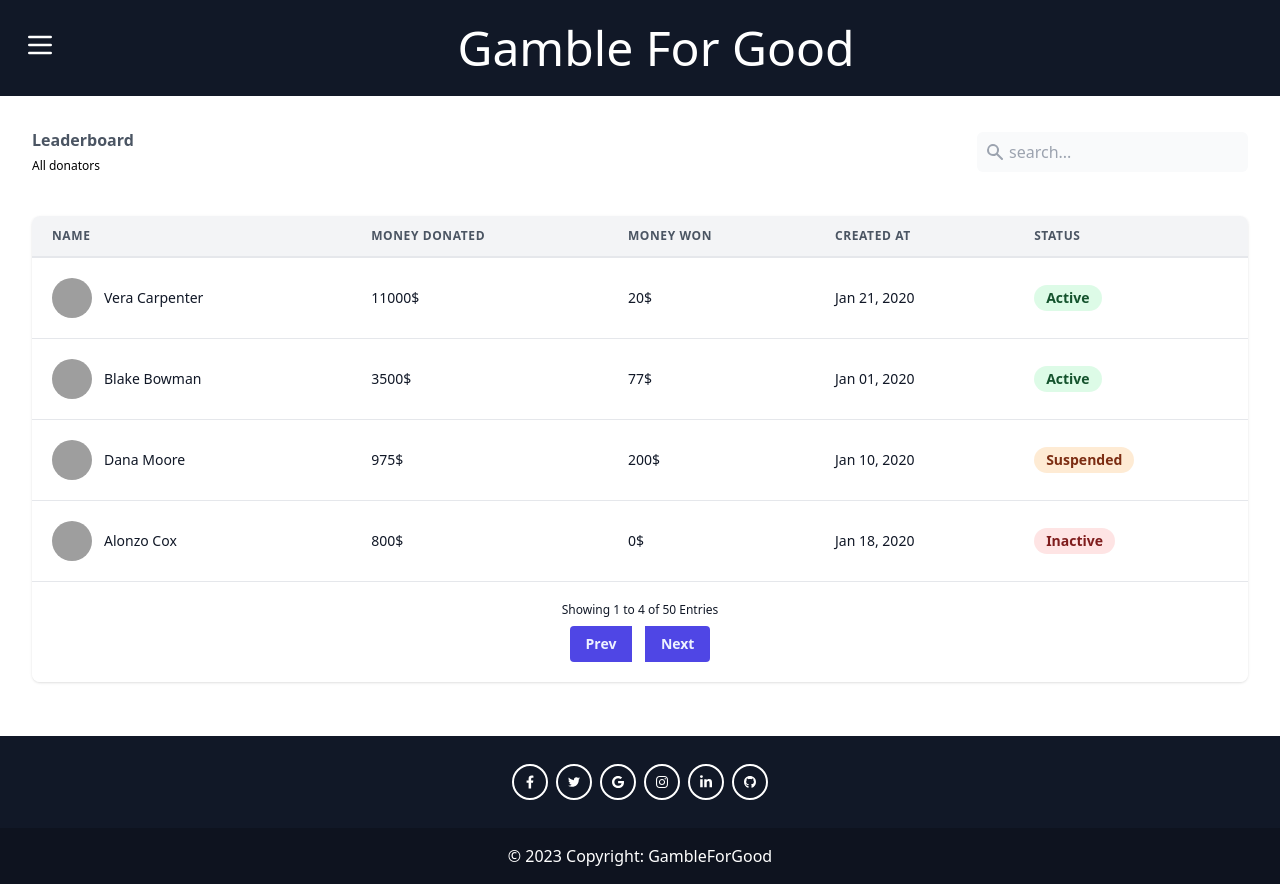
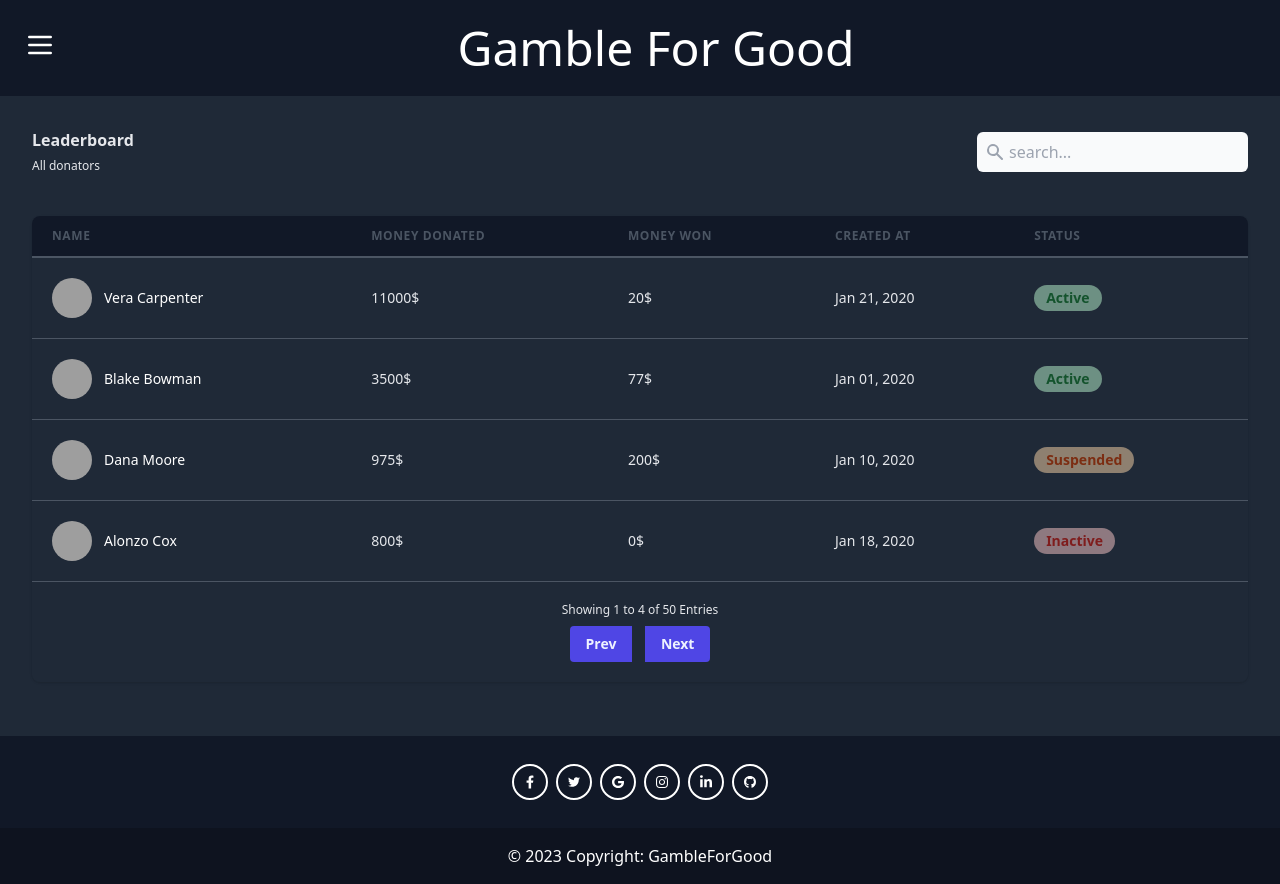
Before and after one commit to abbindustrigymnasium/fn-projekt-6, a Nuxt app in the folder GambleForGood/: page /leaderboard in a window 1280 px wide. Built offline with nearby package versions, Linux system fonts and the light colour scheme; grey boxes are pictures that could not be loaded.

Commit message:
+ laederboard dark mode, error page

```diff
--- /dev/null
+++ b/GambleForGood/error.vue
@@ -0,0 +1,25 @@
+<template>
+    <div class="lg:px-24 lg:py-24 md:py-20 md:px-44 px-4 py-24 items-center flex justify-center flex-col-reverse lg:flex-row md:gap-28 gap-16">
+            <div class="xl:pt-24 w-full xl:w-1/2 relative pb-12 lg:pb-0">
+                <div class="relative">
+                    <div class="absolute">
+                        <div class="">
+                            <h1 class="my-2 text-gray-800 font-bold text-2xl">
+                                Looks like you've lost your way
+                            </h1>
+                            <p class="my-2 text-gray-800">Press the button below to gamble some more</p>
+                            <NuxtLink to="/">
+                            <button class="sm:w-full lg:w-auto my-2 border rounded md py-4 px-8 text-center bg-indigo-600 text-white hover:bg-indigo-700 focus:outline-none focus:ring-2 focus:ring-indigo-700 focus:ring-opacity-50">Back to gambling</button>
+                            </NuxtLink>
+                        </div>
+                    </div>
+                    <div>
+                        <img src="https://i.ibb.co/G9DC8S0/404-2.png" />
+                    </div>
+                </div>
+            </div>
+            <div>
+                <img src="https://i.ibb.co/ck1SGFJ/Group.png" />
+            </div>
+        </div>
+</template>
--- a/GambleForGood/pages/leaderboard.vue
+++ b/GambleForGood/pages/leaderboard.vue
@@ -1,9 +1,9 @@
 <template>
-   <div class="bg-white p-8 w-full">
+   <div class="bg-gray-800 p-8 w-full">
 	<div class=" flex items-center justify-between pb-6">
 		<div>
-			<h2 class="text-gray-600 font-semibold">Leaderboard</h2>
-			<span class="text-xs">All donators</span>
+			<h2 class="text-gray-200 font-semibold">Leaderboard</h2>
+			<span class="text-xs text-gray-200">All donators</span>
 		</div>
 		<div class="flex items-center justify-between">
 			<div class="flex bg-gray-50 items-center p-2 rounded-md">
@@ -28,30 +28,30 @@
 						<thead>
 							<tr>
 								<th
-									class="px-5 py-3 border-b-2 border-gray-200 bg-gray-100 text-left text-xs font-semibold text-gray-600 uppercase tracking-wider">
+									class="px-5 py-3 border-b-2 border-gray-600 bg-gray-900 text-left text-xs font-semibold text-gray-600 uppercase tracking-wider">
 									Name
 								</th>
 								<th
-									class="px-5 py-3 border-b-2 border-gray-200 bg-gray-100 text-left text-xs font-semibold text-gray-600 uppercase tracking-wider">
+									class="px-5 py-3 border-b-2 border-gray-600 bg-gray-900 text-left text-xs font-semibold text-gray-600 uppercase tracking-wider">
 									Money donated
 								</th>
 								<th
-									class="px-5 py-3 border-b-2 border-gray-200 bg-gray-100 text-left text-xs font-semibold text-gray-600 uppercase tracking-wider">
+									class="px-5 py-3 border-b-2 border-gray-600 bg-gray-900 text-left text-xs font-semibold text-gray-600 uppercase tracking-wider">
 									Money won
 								</th>
 								<th
-									class="px-5 py-3 border-b-2 border-gray-200 bg-gray-100 text-left text-xs font-semibold text-gray-600 uppercase tracking-wider">
+									class="px-5 py-3 border-b-2 border-gray-600 bg-gray-900 text-left text-xs font-semibold text-gray-600 uppercase tracking-wider">
 									Created at
 								</th>
 								<th
-									class="px-5 py-3 border-b-2 border-gray-200 bg-gray-100 text-left text-xs font-semibold text-gray-600 uppercase tracking-wider">
+									class="px-5 py-3 border-b-2 border-gray-600 bg-gray-900 text-left text-xs font-semibold text-gray-600 uppercase tracking-wider">
 									Status
 								</th>
 							</tr>
 						</thead>
 						<tbody>
 							<tr>
-								<td class="px-5 py-5 border-b border-gray-200 bg-white text-sm">
+								<td class="px-5 py-5 border-b border-gray-600 bg-gray-800 text-sm">
 									<div class="flex items-center">
 										<div class="flex-shrink-0 w-10 h-10">
 											<img class="w-full h-full rounded-full"
@@ -60,27 +60,27 @@
                                         </div>
 											<div class="ml-3 cursor-pointer ">
                                                 <a href="/randomprofile">
-												<p class="text-gray-900 whitespace-no-wrap">
+												<p class="text-white whitespace-no-wrap">
 													Vera Carpenter
 												</p>
                                                 </a>
 											</div>
 										</div>
 								</td>
-								<td class="px-5 py-5 border-b border-gray-200 bg-white text-sm">
-									<p class="text-gray-900 whitespace-no-wrap">11000$</p>
+								<td class="px-5 py-5 border-b border-gray-600 bg-gray-800 text-sm">
+									<p class="text-gray-200 whitespace-no-wrap">11000$</p>
 								</td>
-								<td class="px-5 py-5 border-b border-gray-200 bg-white text-sm">
-									<p class="text-gray-900 whitespace-no-wrap">
+								<td class="px-5 py-5 border-b border-gray-600 bg-gray-800 text-sm">
+									<p class="text-gray-200 whitespace-no-wrap">
 										20$
 									</p>
 								</td>
-								<td class="px-5 py-5 border-b border-gray-200 bg-white text-sm">
-									<p class="text-gray-900 whitespace-no-wrap">
+								<td class="px-5 py-5 border-b border-gray-600 bg-gray-800 text-sm">
+									<p class="text-gray-200 whitespace-no-wrap">
 										Jan 21, 2020
 									</p>
 								</td>
-								<td class="px-5 py-5 border-b border-gray-200 bg-white text-sm">
+								<td class="px-5 py-5 border-b border-gray-600 bg-gray-800 text-sm">
 									<span
                                         class="relative inline-block px-3 py-1 font-semibold text-green-900 leading-tight">
                                         <span aria-hidden
@@ -90,7 +90,7 @@
 								</td>
 							</tr>
 							<tr>
-								<td class="px-5 py-5 border-b border-gray-200 bg-white text-sm">
+								<td class="px-5 py-5 border-b border-gray-600 bg-gray-800 text-sm">
 									<div class="flex items-center">
 										<div class="flex-shrink-0 w-10 h-10">
 											<img class="w-full h-full rounded-full"
@@ -98,26 +98,26 @@
                                                 alt="" />
                                         </div>
 											<div class="ml-3 cursor-pointer">
-												<p class="text-gray-900 whitespace-no-wrap">
+												<p class="text-white whitespace-no-wrap">
 													Blake Bowman
 												</p>
 											</div>
 										</div>
 								</td>
-								<td class="px-5 py-5 border-b border-gray-200 bg-white text-sm">
-									<p class="text-gray-900 whitespace-no-wrap">3500$</p>
+								<td class="px-5 py-5 border-b border-gray-600 bg-gray-800 text-sm">
+									<p class="text-gray-200 whitespace-no-wrap">3500$</p>
 								</td>
-								<td class="px-5 py-5 border-b border-gray-200 bg-white text-sm">
-									<p class="text-gray-900 whitespace-no-wrap">
+								<td class="px-5 py-5 border-b border-gray-600 bg-gray-800 text-sm">
+									<p class="text-gray-200 whitespace-no-wrap">
 										77$
 									</p>
                                 </td>
-								<td class="px-5 py-5 border-b border-gray-200 bg-white text-sm">
-									<p class="text-gray-900 whitespace-no-wrap">
+								<td class="px-5 py-5 border-b border-gray-600 bg-gray-800 text-sm">
+									<p class="text-gray-200 whitespace-no-wrap">
 										Jan 01, 2020
 									</p>
 								</td>
-								<td class="px-5 py-5 border-b border-gray-200 bg-white text-sm">
+								<td class="px-5 py-5 border-b border-gray-600 bg-gray-800 text-sm">
 									<span
                                         class="relative inline-block px-3 py-1 font-semibold text-green-900 leading-tight">
                                         <span aria-hidden
@@ -127,7 +127,7 @@
 								</td>
 							</tr>
 							<tr>
-								<td class="px-5 py-5 border-b border-gray-200 bg-white text-sm">
+								<td class="px-5 py-5 border-b border-gray-600 bg-gray-800 text-sm">
 									<div class="flex items-center">
 										<div class="flex-shrink-0 w-10 h-10">
 											<img class="w-full h-full rounded-full"
@@ -135,26 +135,26 @@
                                                 alt="" />
                                         </div>
 											<div class="ml-3 cursor-pointer">
-												<p class="text-gray-900 whitespace-no-wrap">
+												<p class="text-white whitespace-no-wrap">
 													Dana Moore
 												</p>
 											</div>
 										</div>
 								</td>
-								<td class="px-5 py-5 border-b border-gray-200 bg-white text-sm">
-									<p class="text-gray-900 whitespace-no-wrap">975$</p>
+								<td class="px-5 py-5 border-b border-gray-600 bg-gray-800 text-sm">
+									<p class="text-gray-200 whitespace-no-wrap">975$</p>
 								</td>
-								<td class="px-5 py-5 border-b border-gray-200 bg-white text-sm">
-									<p class="text-gray-900 whitespace-no-wrap">
+								<td class="px-5 py-5 border-b border-gray-600 bg-gray-800 text-sm">
+									<p class="text-gray-200 whitespace-no-wrap">
 										200$
 									</p>
                                 </td>
-								<td class="px-5 py-5 border-b border-gray-200 bg-white text-sm">
-									<p class="text-gray-900 whitespace-no-wrap">
+								<td class="px-5 py-5 border-b border-gray-600 bg-gray-800 text-sm">
+									<p class="text-gray-200 whitespace-no-wrap">
 										Jan 10, 2020
 									</p>
 								</td>
-								<td class="px-5 py-5 border-b border-gray-200 bg-white text-sm">
+								<td class="px-5 py-5 border-b border-gray-600 bg-gray-800 text-sm">
 									<span
                                         class="relative inline-block px-3 py-1 font-semibold text-orange-900 leading-tight">
                                         <span aria-hidden
@@ -164,7 +164,7 @@
 								</td>
 							</tr>
 							<tr>
-								<td class="px-5 py-5 bg-white text-sm">
+								<td class="px-5 py-5 bg-gray-800 text-sm">
 									<div class="flex items-center">
 										<div class="flex-shrink-0 w-10 h-10">
 											<img class="w-full h-full rounded-full"
@@ -172,22 +172,22 @@
                                                 alt="" />
                                         </div>
 											<div class="ml-3 cursor-pointer">
-												<p class="text-gray-900 whitespace-no-wrap">
+												<p class="text-white whitespace-no-wrap">
 													Alonzo Cox
 												</p>
 											</div>
 										</div>
 								</td>
-								<td class="px-5 py-5 bg-white text-sm">
-									<p class="text-gray-900 whitespace-no-wrap">800$</p>
+								<td class="px-5 py-5 bg-gray-800 text-sm">
+									<p class="text-gray-200 whitespace-no-wrap">800$</p>
 								</td>
-								<td class="px-5 py-5 bg-white text-sm">
-									<p class="text-gray-900 whitespace-no-wrap">0$</p>
+								<td class="px-5 py-5 bg-gray-800 text-sm">
+									<p class="text-gray-200 whitespace-no-wrap">0$</p>
 								</td>
-								<td class="px-5 py-5 bg-white text-sm">
-									<p class="text-gray-900 whitespace-no-wrap">Jan 18, 2020</p>
+								<td class="px-5 py-5 bg-gray-800 text-sm">
+									<p class="text-gray-200 whitespace-no-wrap">Jan 18, 2020</p>
 								</td>
-								<td class="px-5 py-5 bg-white text-sm">
+								<td class="px-5 py-5 bg-gray-800 text-sm">
 									<span
                                         class="relative inline-block px-3 py-1 font-semibold text-red-900 leading-tight">
                                         <span aria-hidden
@@ -199,8 +199,8 @@
 						</tbody>
 					</table>
 					<div
-						class="px-5 py-5 bg-white border-t flex flex-col xs:flex-row items-center xs:justify-between          ">
-						<span class="text-xs xs:text-sm text-gray-900">
+						class="px-5 py-5 bg-gray-800 border-t border-gray-600 flex flex-col xs:flex-row items-center xs:justify-between          ">
+						<span class="text-xs xs:text-sm text-gray-200">
                             Showing 1 to 4 of 50 Entries
                         </span>
 						<div class="inline-flex mt-2 xs:mt-0">
```
Also changed, not shown: GambleForGood/pages/index.vue (+12 -62 lines).
